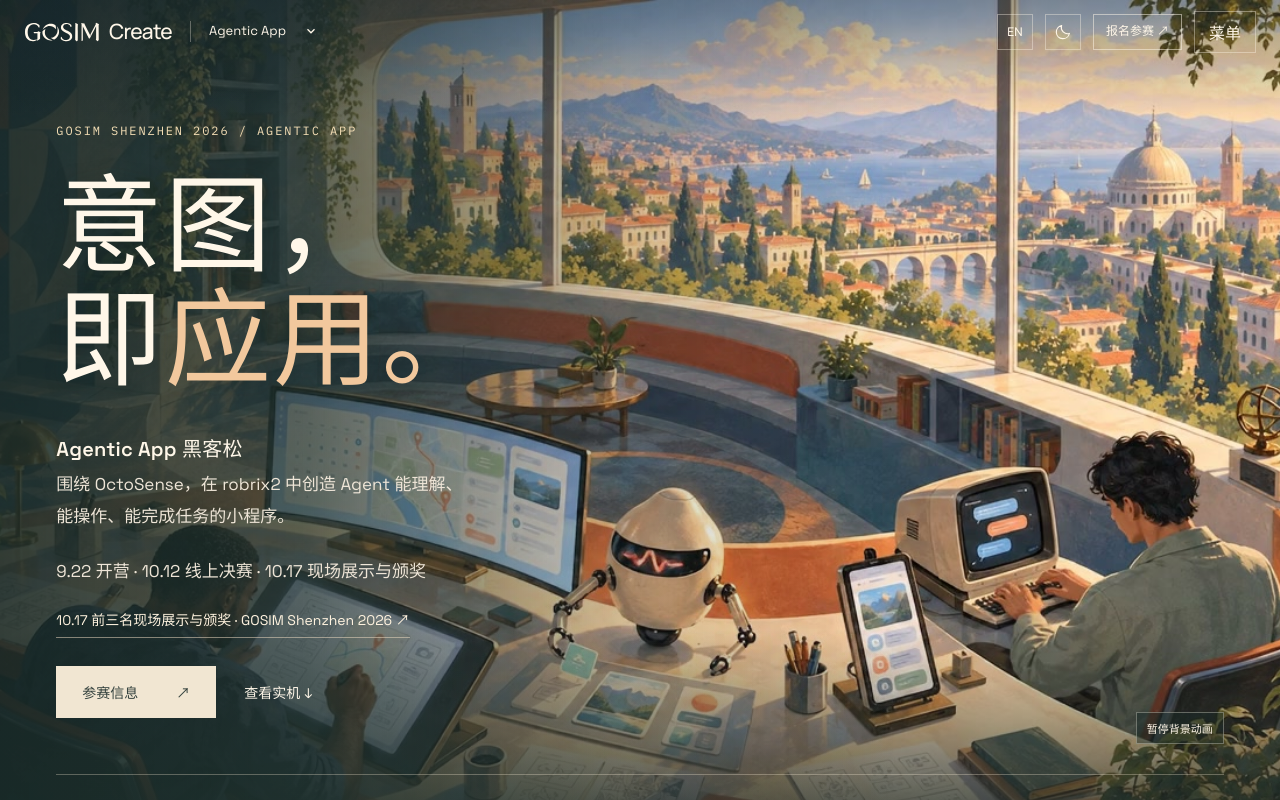
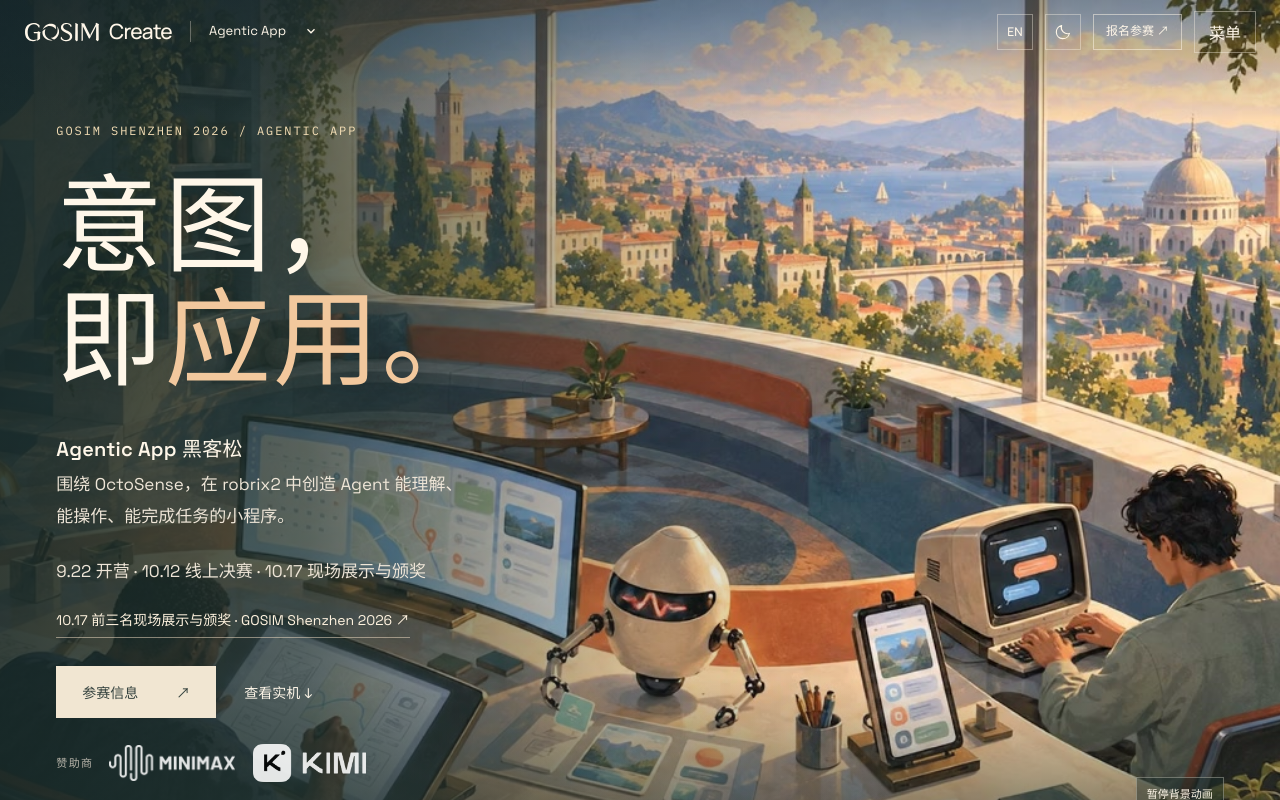
Before and after one commit to gosimfoundation/hackathon-agenticapp26, a Vue app: page / in a window 1280 px wide. Shown: the top 800 px of the page. Built offline with nearby package versions, Linux system fonts and the light colour scheme.

Commit message:
Add Kimi and MiniMax to hackathon heroes

```diff
--- a/src/App.vue
+++ b/src/App.vue
@@ -111,6 +111,13 @@
             <a class="location" href="https://shenzhen2026.gosim.org/" target="_blank" rel="noreferrer">{{ t('10.17 前三名现场展示与颁奖 · GOSIM Shenzhen 2026 ↗') }}</a>
 
             <div class="actions"><a class="button primary" href="#participate">{{ t('参赛信息') }}<span>↗</span></a><a class="text-link" href="#showcase">{{ t('查看实机 ↓') }}</a></div>
+            <div class="hero-sponsors" :aria-label="t('赞助商')">
+              <span>{{ t('赞助商') }}</span>
+              <div class="hero-sponsor-logos">
+                <a href="https://www.minimaxi.com/" target="_blank" rel="noopener noreferrer" aria-label="MiniMax"><img class="minimax-logo" :src="`${base}sponsors/minimax.png`" alt="MiniMax"></a>
+                <a href="https://www.kimi.com/" target="_blank" rel="noopener noreferrer" aria-label="Kimi"><img class="kimi-logo" :src="`${base}sponsors/kimi.png`" alt="Kimi"></a>
+              </div>
+            </div>
           </div>
         </div>
       </div>
--- a/src/style.css
+++ b/src/style.css
@@ -47,6 +47,13 @@
 .hero-details { max-width: 420px; }
 .hero h2 { font-size: 20px; letter-spacing: .06em; font-weight: 500; margin: 0 0 6px; }
 .hero-theme { font-size: 17px; color: #eee5d7; margin: 0 0 22px; }
+.hero-sponsors { display: flex; flex-wrap: wrap; align-items: center; gap: 10px 16px; margin-top: 26px; color: #f2e8d9b8; font: 11px/1 var(--mono); letter-spacing: .12em; text-transform: uppercase; }
+.hero-sponsor-logos { display: flex; align-items: center; gap: 18px; }
+.hero-sponsor-logos a { display: flex; align-items: center; opacity: .88; transition: opacity .2s ease, transform .2s ease; }
+.hero-sponsor-logos a:hover, .hero-sponsor-logos a:focus-visible { opacity: 1; outline: none; transform: translateY(-1px); }
+.hero-sponsor-logos img { display: block; width: auto; height: 2.25rem; object-fit: contain; }
+.hero-sponsor-logos .minimax-logo { filter: brightness(0) invert(1); }
+.hero-sponsor-logos .kimi-logo { height: 2.4rem; filter: none; }
 .location { display: inline-block; font-size: 14px; color: #fff3df; border-bottom: 1px solid #eddbc184; padding-bottom: 8px; }
 .location:hover, .hero .text-link:hover { color: #f5c5a0; }
 .actions { display: flex; align-items: center; flex-wrap: wrap; gap: 28px; margin-top: 28px; }
```
Also changed, not shown: public/sponsors/kimi.png (added), public/sponsors/minimax.png (added).
